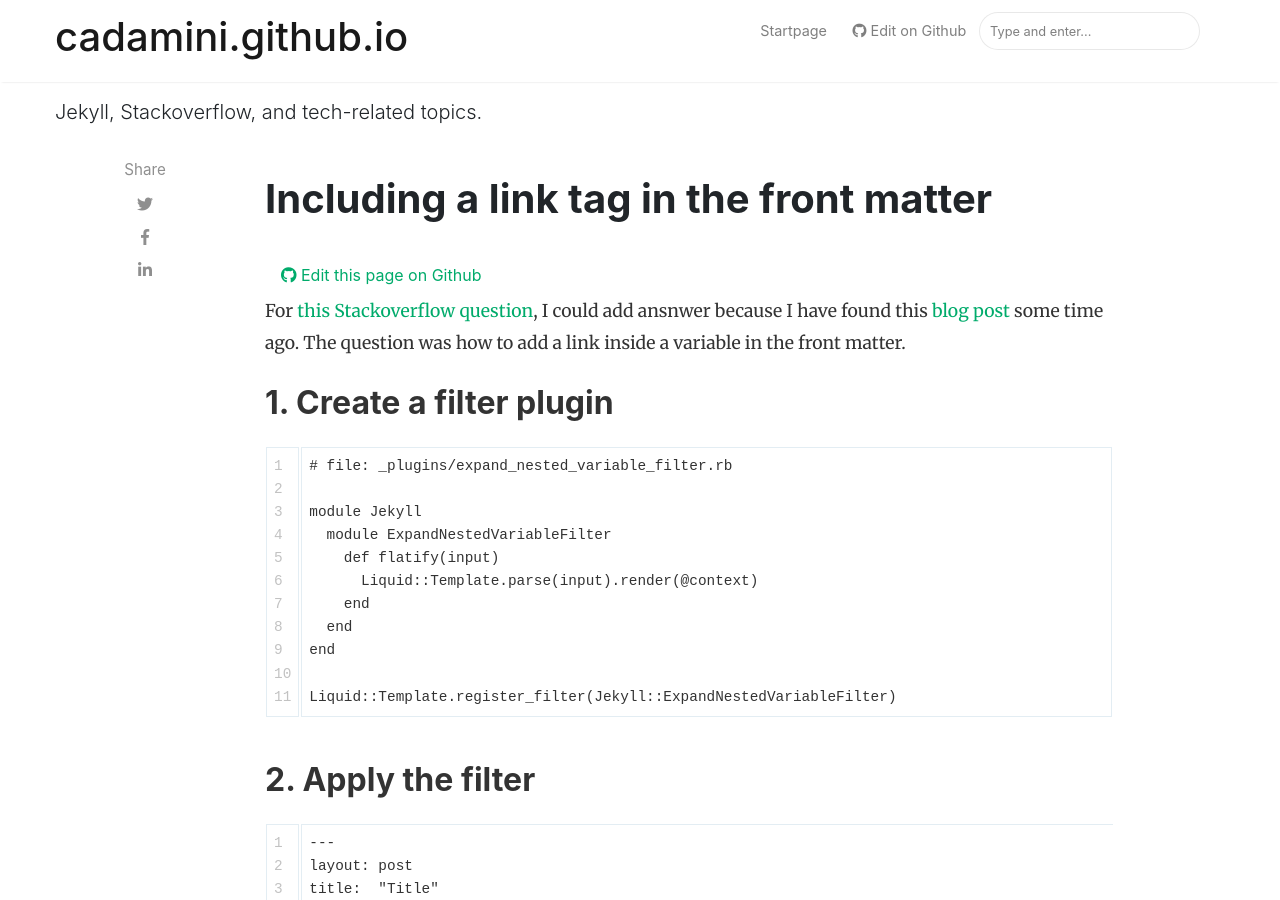
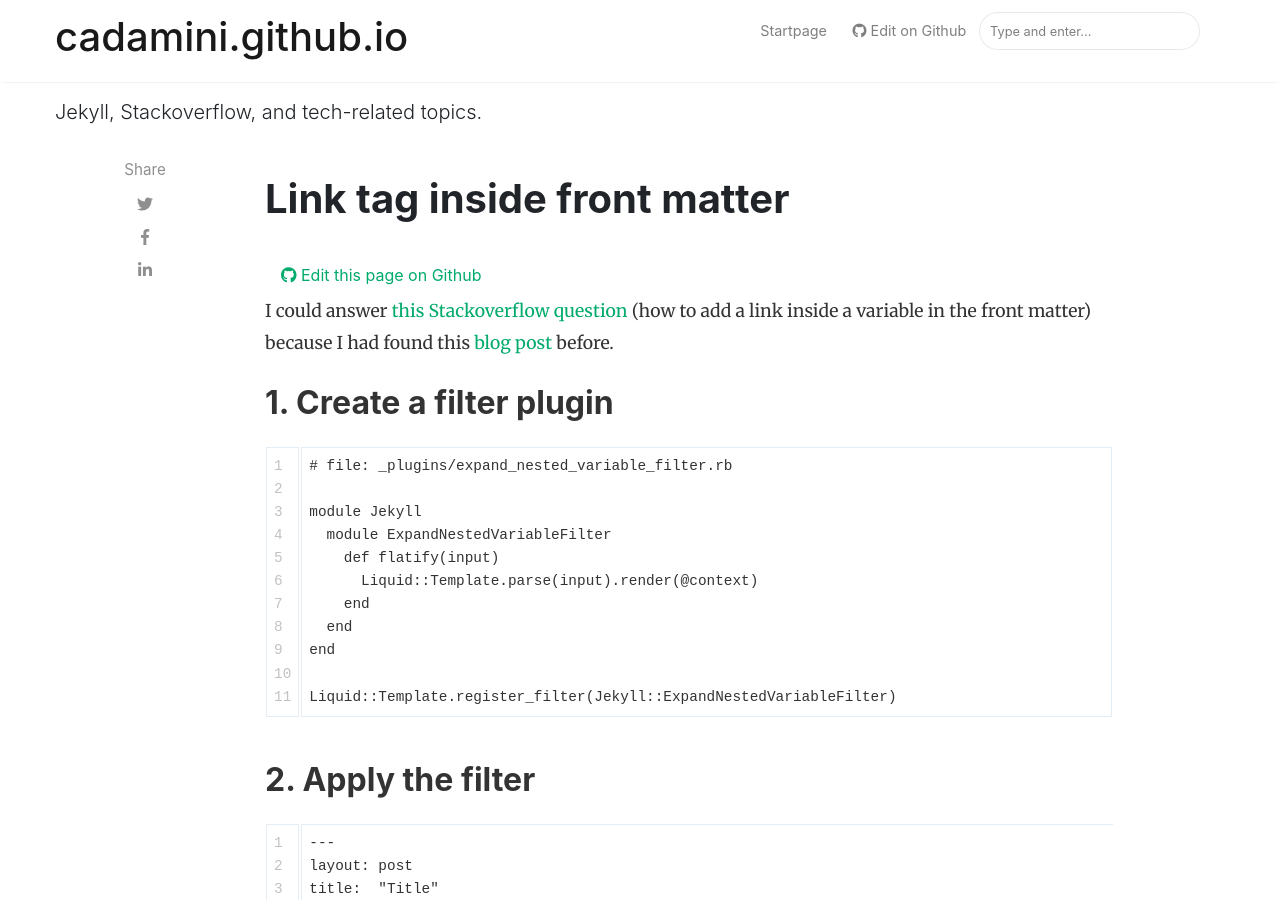
Before and after one commit to cadamini/cadamini.github.io, a Jekyll site: the page built from _posts/2022-12-12-flatify-link-from-a-Jekyll-link-tag-in-frontmatter.md, in a window 1280 px wide and 900 px high. Built offline with Jekyll 4.4.1, drawn with Linux system fonts in a browser that asks for light colours; nearby versions of some CDN libraries.

Commit message:
Update 2022-12-12-flatify-link-from-a-Jekyll-link-tag-in-frontmatter.md

```diff
--- a/_posts/2022-12-12-flatify-link-from-a-Jekyll-link-tag-in-frontmatter.md
+++ b/_posts/2022-12-12-flatify-link-from-a-Jekyll-link-tag-in-frontmatter.md
@@ -1,6 +1,6 @@
 ---
 layout: post
-title:  "Including a link tag in the front matter"
+title:  "Link tag inside front matter"
 image: https://cdn-icons-png.flaticon.com/512/3858/3858629.png
 categories: [ Jekyll ]
 tags: [ Stackoverflow ]
@@ -9,7 +9,7 @@
 banner-bottom: This is a [Link to this post]({% link _posts/2022-12-12-flatify-link-from-a-Jekyll-link-tag-in-frontmatter.md %}) using a Jekyll link tag in the page's front matter.
 ---
 
-For [this Stackoverflow question](https://stackoverflow.com/questions/74776719/jekyll-link-inside-a-variable-called-from-a-markdown-file/74777614#74777614), I could add ansnwer because I have found this [blog post](http://acegik.net/blog/ruby/jekyll/plugins/howto-nest-liquid-template-variables-inside-yaml-front-matter-block.html) some time ago. The question was how to add a link inside a variable in the front matter.
+I could answer [this Stackoverflow question](https://stackoverflow.com/questions/74776719/jekyll-link-inside-a-variable-called-from-a-markdown-file/74777614#74777614) (how to add a link inside a variable in the front matter) because I had found this [blog post](http://acegik.net/blog/ruby/jekyll/plugins/howto-nest-liquid-template-variables-inside-yaml-front-matter-block.html) before.
 
 ## 1. Create a filter plugin
 
```
